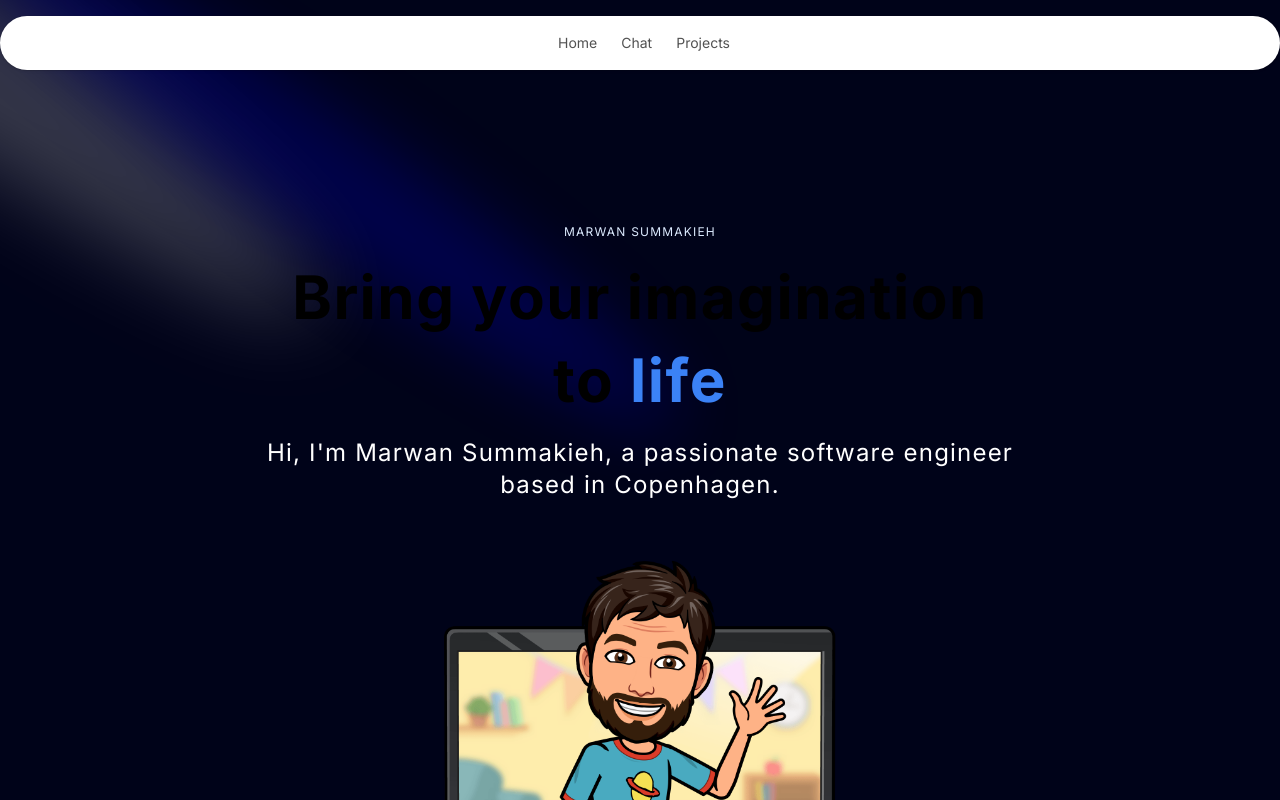
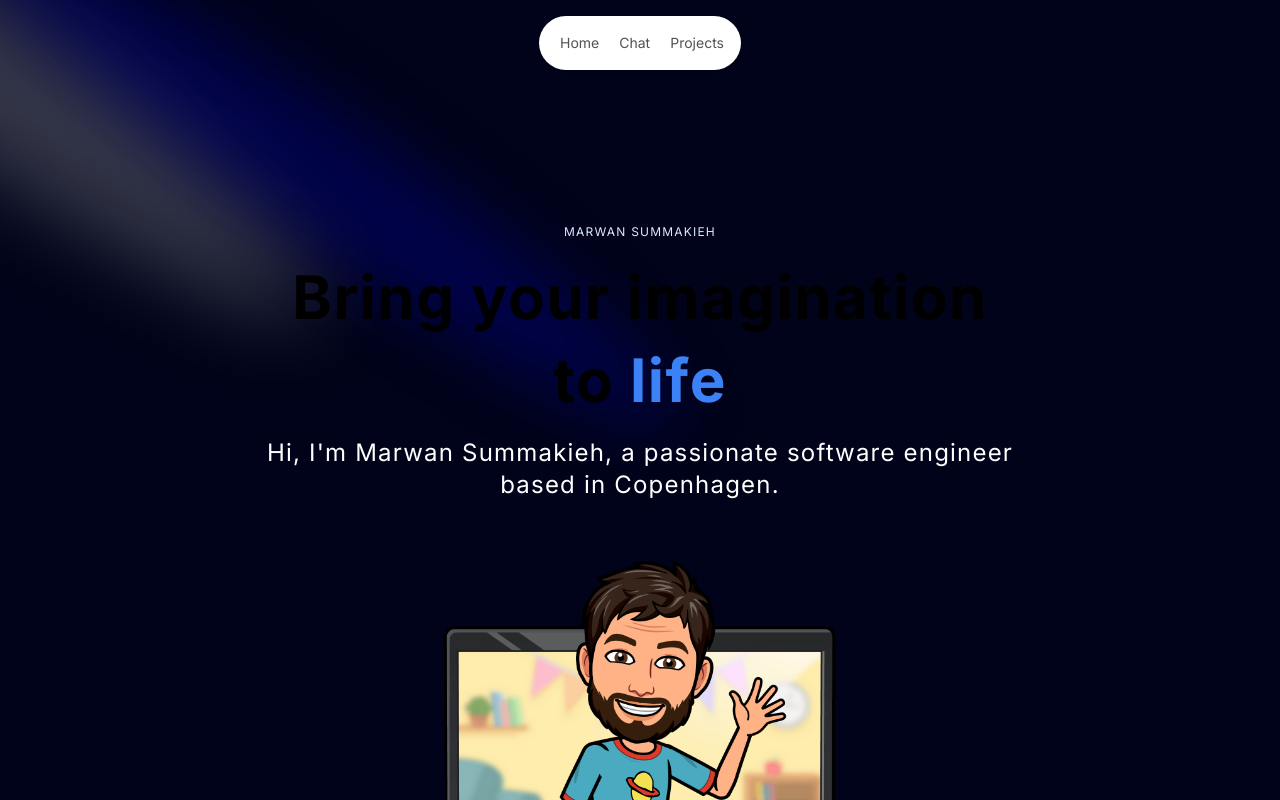
Before and after one commit to MarwanSummakieh/marwan-summakieh, a Next.js app: page / in a window 1280 px wide. Shown: the top 800 px of the page. Built offline with nearby package versions, Linux system fonts and the light colour scheme.

Commit message:
chamging the title

```diff
--- a/src/app/layout.tsx
+++ b/src/app/layout.tsx
@@ -5,7 +5,7 @@ import "./globals.css";
 const inter = Inter({ subsets: ["latin"] });
 
 export const metadata: Metadata = {
-  title: "Marwan's Portfolio",
+  title: "Marwan Summakieh",
   description: "Your favourite front-end developer",
 };
 
--- a/src/components/ui/FLoatingNavBar.tsx
+++ b/src/components/ui/FLoatingNavBar.tsx
@@ -30,7 +30,7 @@ export const FloatingNav = ({
           duration: 0.2,
         }}
         className={cn(
-          "flex justify-center items-center fixed top-4 inset-x-0 mx-auto border border-transparent dark:border-white/[0.2] rounded-full dark:bg-black bg-white shadow-[0px_2px_3px_-1px_rgba(0,0,0,0.1),0px_1px_0px_0px_rgba(25,28,33,0.02),0px_0px_0px_1px_rgba(25,28,33,0.08)] z-[5000] p-2 sm:p-4 space-x-4 w-full sm:w-auto",
+          "flex justify-center items-center fixed top-4 inset-x-0 mx-auto border border-transparent dark:border-white/[0.2] rounded-full dark:bg-black bg-white shadow-[0px_2px_3px_-1px_rgba(0,0,0,0.1),0px_1px_0px_0px_rgba(25,28,33,0.02),0px_0px_0px_1px_rgba(25,28,33,0.08)] z-[5000] p-2 sm:p-4 space-x-4 w-[90] sm:max-w-fit",
           className
         )}
       >
@@ -38,10 +38,10 @@ export const FloatingNav = ({
           <Link
             key={`link=${idx}`}
             href={navItem.link}
-            className="relative dark:text-neutral-50 flex items-center space-x-2 text-neutral-600 dark:hover:text-neutral-300 hover:text-neutral-500"
+            className="relative dark:text-neutral-50 flex space-x-1 text-neutral-600 dark:hover:text-neutral-300 hover:text-neutral-500"
           >
             <span className="flex justify-center items-center">{navItem.icon}</span>
-            <span className="text-sm">{navItem.name}</span>
+            <span className="text-sm sm:block">{navItem.name}</span>
           </Link>
         ))}
       </motion.div>
```
